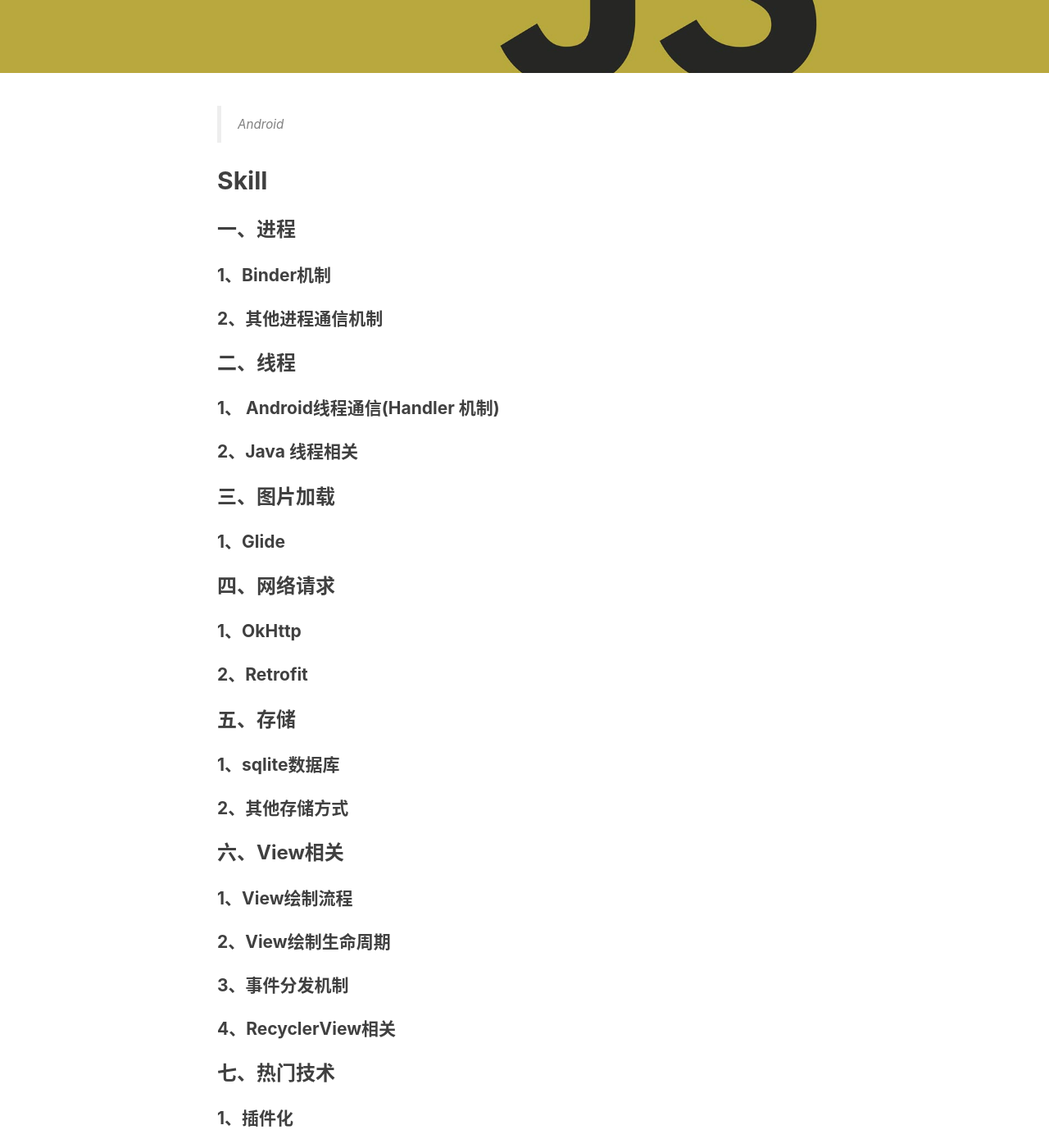
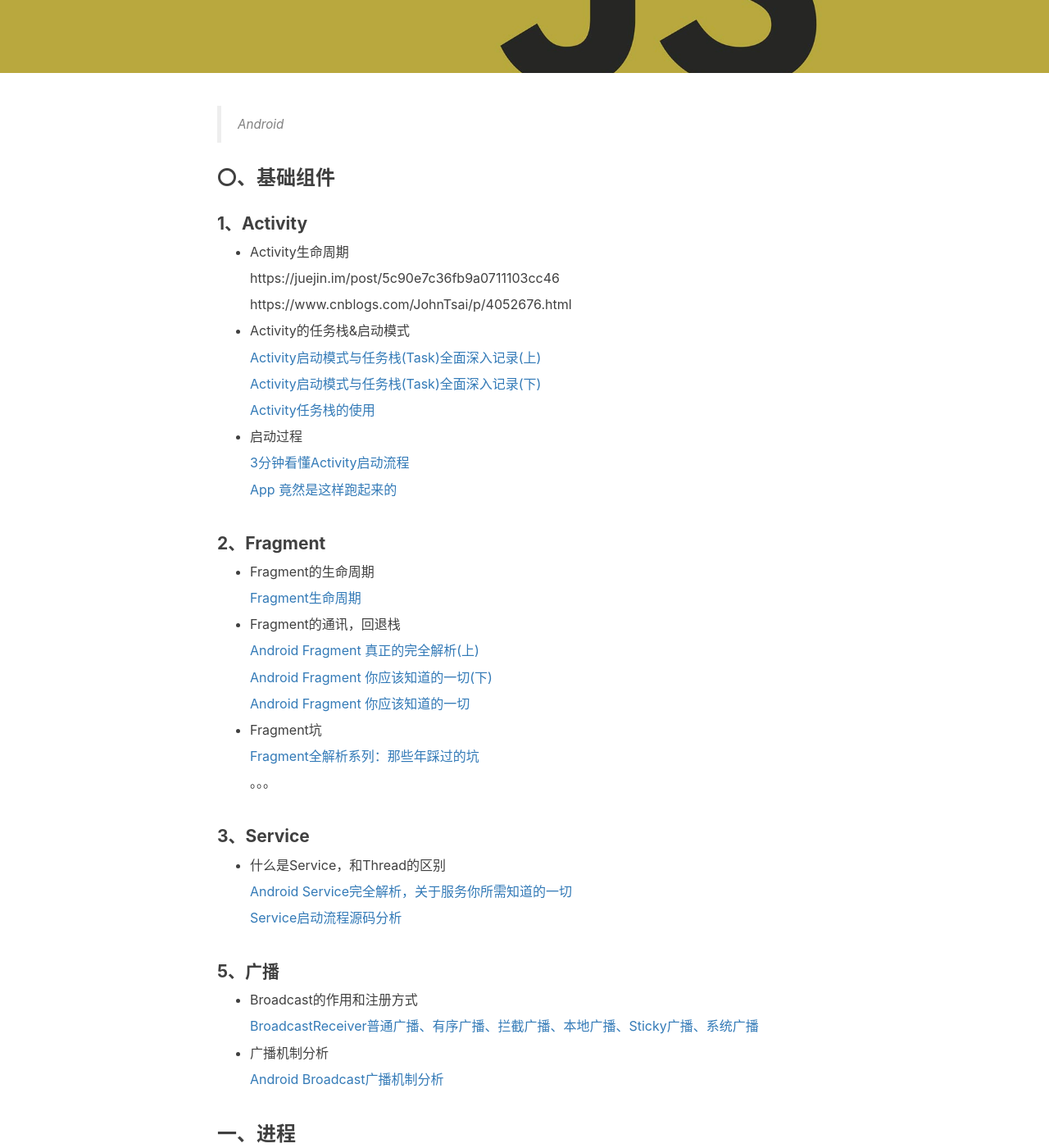
Before and after one commit to KingHeavens/zhjing03.github.io, a Jekyll site: the page built from _posts/2019-08-19-android-interview.markdown, in a window 1280 px wide and 1400 px high, scrolled down 368 px. Shown: the whole window at 82% size. Built offline with Jekyll 4.4.1, drawn with Linux system fonts in a browser that asks for light colours; nearby versions of some CDN libraries; comment, search, counter and statistics services are not loaded; some of the changed text lies outside the part shown.

Commit message:
change:add interview

```diff
--- a/_posts/2019-08-19-android-interview.markdown
+++ b/_posts/2019-08-19-android-interview.markdown
@@ -1,6 +1,6 @@
 ---
 layout:     post
-title:      "Interview Prepare"
+title:      "Android只是"
 subtitle:   ""
 date:       2019-03-07
 author:     "Aaron"
@@ -12,37 +12,126 @@ tags:
 
 > Android
 
-## Skill
+### 〇、基础组件
+
+#### 1、Activity
+
+- Activity生命周期
+
+  https://juejin.im/post/5c90e7c36fb9a0711103cc46
+
+  https://www.cnblogs.com/JohnTsai/p/4052676.html
+
+- Activity的任务栈&启动模式
+
+   [Activity启动模式与任务栈(Task)全面深入记录(上)](https://blog.csdn.net/javazejian/article/details/52071885)
+
+  [Activity启动模式与任务栈(Task)全面深入记录(下)](https://blog.csdn.net/javazejian/article/details/52072131)
+
+  [Activity任务栈的使用](https://blog.csdn.net/zhu522959034/article/details/79003847)
+
+- 启动过程
+
+  [3分钟看懂Activity启动流程](https://juejin.im/entry/58f5b68e61ff4b005807ab47)
+
+  [App 竟然是这样跑起来的](https://juejin.im/post/5c4180566fb9a049a62cdfd7)
+
+#### 2、Fragment
+
+- Fragment的生命周期
+
+  [Fragment生命周期](https://www.jianshu.com/p/01d6949f2710)
+
+- Fragment的通讯，回退栈
+
+  [Android Fragment 真正的完全解析(上)](http://blog.csdn.net/lmj623565791/article/details/37970961)
+
+  [Android Fragment 你应该知道的一切(下)](https://blog.csdn.net/lmj623565791/article/details/42628537)
+
+  [Android Fragment 你应该知道的一切](https://blog.csdn.net/lmj623565791/article/details/42628537)
+
+* Fragment坑
+
+  [Fragment全解析系列：那些年踩过的坑](https://www.jianshu.com/p/d9143a92ad94)
+
+  。。。
+
+#### 3、Service
+
+* 什么是Service，和Thread的区别
+
+  [Android Service完全解析，关于服务你所需知道的一切](https://blog.csdn.net/guolin_blog/article/details/11952435)
+
+  [Service启动流程源码分析](http://codemx.cn/2018/04/24/AndroidOS010-Service/)
+
+#### 5、广播
+
+- Broadcast的作用和注册方式
+
+  [BroadcastReceiver普通广播、有序广播、拦截广播、本地广播、Sticky广播、系统广播](https://blog.csdn.net/qq_30379689/article/details/53341313)
+
+- 广播机制分析
+
+  [Android Broadcast广播机制分析](http://gityuan.com/2016/06/04/broadcast-receiver/)
 
 ### 一、进程
 
 #### 1、Binder机制
 
+[3分钟带你看懂android的Binder机制](https://juejin.im/post/5c444a67f265da612c5e29e1)
+
+[Android Binder机制原理（史上最强理解，没有之一）](https://blog.csdn.net/boyupeng/article/details/47011383)
+
+[写给 Android 应用工程师的 Binder 原理剖析](https://zhuanlan.zhihu.com/p/35519585)
+
+[Binder学习指南](https://cloud.tencent.com/developer/article/1329601)
+
 #### 2、其他进程通信机制
+
+[几种进程通信方式的对比总结](https://blog.csdn.net/u011240877/article/details/72863432)
 
 ### 二、线程
 
 #### 1、 Android线程通信(Handler 机制)
 
-#### 2、Java 线程相关
+- Android的异步处理方式有哪些
+- AsycnTask、HandlerThread、IntentService源码
 
-### 三、图片加载
+#### 2、Java 线程和线程池
+
+### 三、内存&优化
+
+#### 1、LRUCache
+
+#### 2、引用
+
+#### 3、内存泄漏
+
+#### 4、OOM、ANR
+
+#### 5、代码混淆
+
+### 四、图片加载
 
 #### 1、Glide
 
-### 四、网络请求
+#### 2、Bitmap处理
 
-#### 1、OkHttp
+### 五、网络请求
 
-#### 2、Retrofit
+#### 1、HTTP（S）、TCP、UDP协议
 
-### 五、存储
+#### 2、OkHttp
+
+#### 3、Retrofit
+
+### 六、存储
 
 #### 1、sqlite数据库
 
 #### 2、其他存储方式
 
-### 六、View相关
+### 七、View相关
 
 #### 1、View绘制流程
 
@@ -52,10 +141,66 @@ tags:
 
 #### 4、RecyclerView相关
 
-### 七、热门技术
+### 八、热门技术
 
-#### 1、插件化
+#### 1、插件化 原理
 
-### 八、应用内通信组件
+[插件化原理](https://mp.weixin.qq.com/s/Uwr6Rimc7Gpnq4wMFZSAag?utm_source=androidweekly&utm_medium=website)
+
+##### VirtualAPK
+
+[VirtualApk 资源篇](https://www.notion.so/1fce1a910c424937acde9528d2acd537)
+
+[VirtualApk源码解析](https://blog.csdn.net/lmj623565791/article/details/75000580)
+
+#### 2、热修复
+
+[热修复基本原理](https://blog.csdn.net/csdn_lqr/article/details/78534065)
+
+[各个热修复比较](https://www.cnblogs.com/popfisher/p/8543973.html)
+
+### 九、应用内通信组件
 
 #### 1、EventBus
+
+#### 2、模块化、组件化
+
+### 十、设计模式
+
+#### 1、MVC、MVP、MVVM
+
+#### 2、单例
+
+### 十一、Java基础
+
+#### 1、Java：多线程知识（锁、线程池）ThreadLocal
+
+#### 2、集合
+
+#### 3、java内存模型
+
+#### 4、HashMap源码
+
+#### 5、反射
+
+#### 6、IO
+
+#### 7、泛型
+
+#### 8、JVM相关，如内存的管理、内存的回收、类的的加载
+
+### 十二、计算机网络
+
+### 十三、操作系统原理
+
+### 十四 、常见加密方式和原理
+
+### 十二、算法积累
+
+* 链表翻转
+
+* 快速排序
+
+* 二分查找
+
+* 二叉树遍历
```
